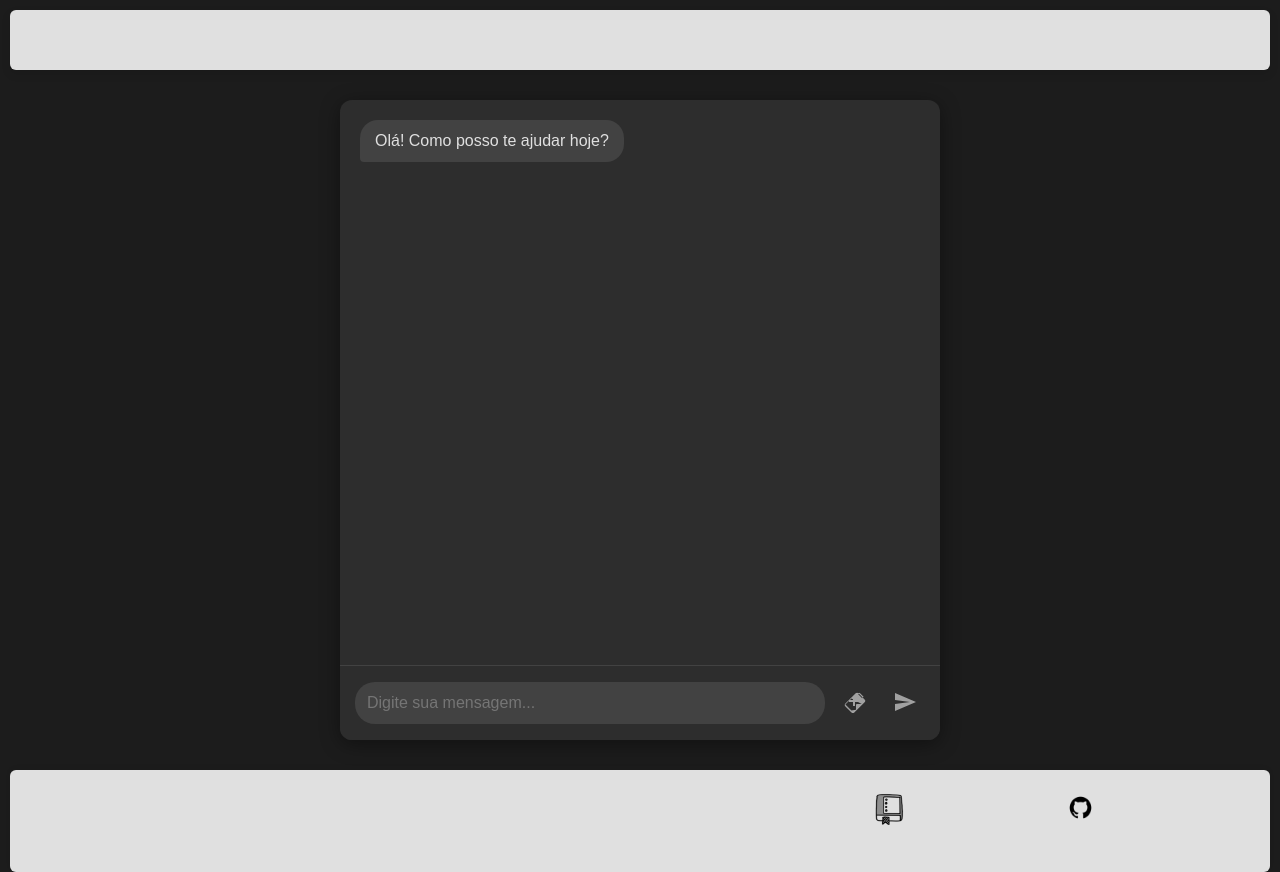
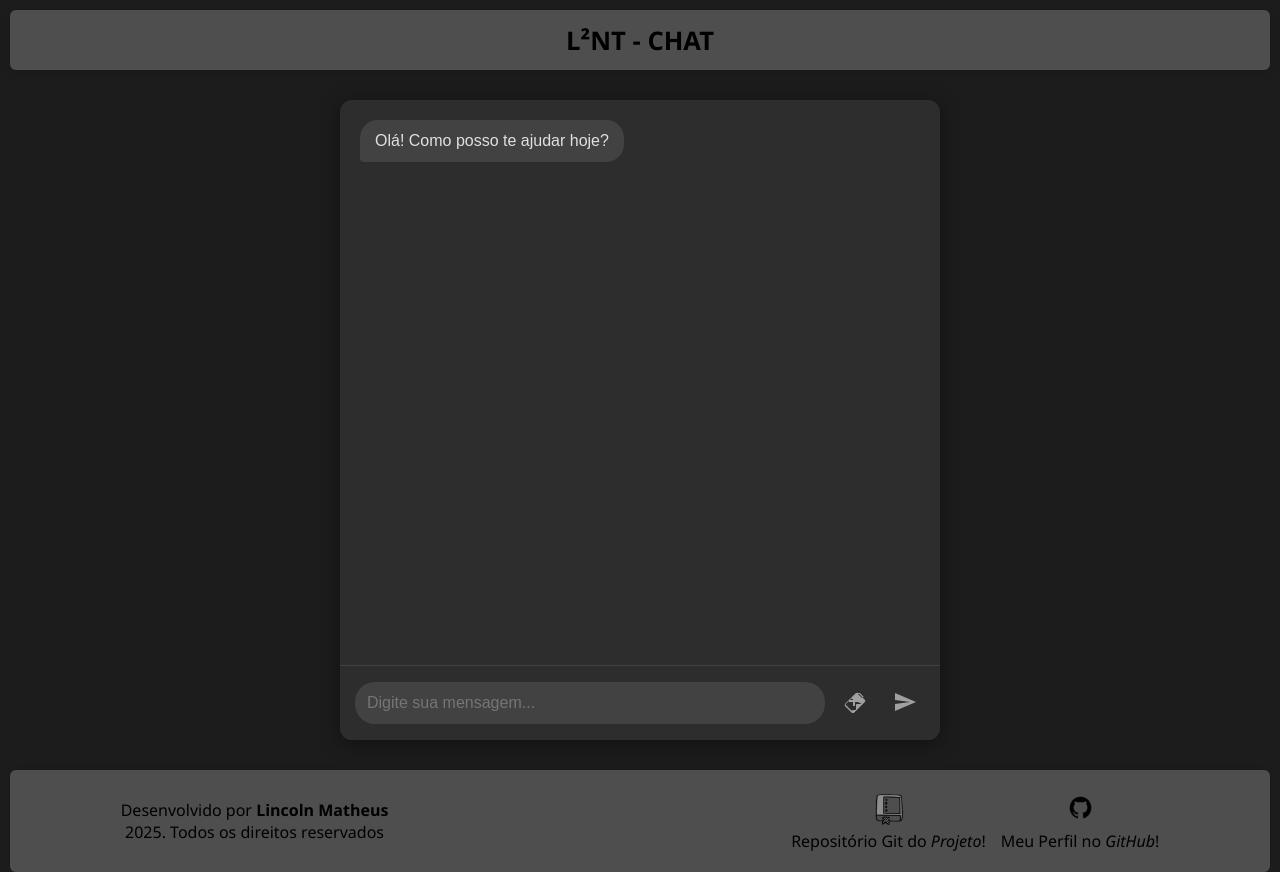
Before and after one commit to LincolnMatheus97/domini-chatbot, a Flask app: page / in a window 1280 px wide. Run offline with Flask 3, Linux system fonts and the light colour scheme; some libraries are stand-ins or nearby versions.

Commit message:
:truck: chore: Atualiza o style do front-end da API

```diff
--- a/static/css/style.css
+++ b/static/css/style.css
@@ -12,7 +12,6 @@ html, body {
 body {
     font-family: 'Segoe UI', Tahoma, Geneva, Verdana, sans-serif;
     background-color: #1c1c1c;
-    color: #e0e0e0;
     display:flex;
     flex-direction: column;
     min-height: 100%;
@@ -20,7 +19,7 @@ body {
 
 header {
     min-height: 60px;
-    background-color: #e0e0e0;
+    background-color: #4e4e4e;
     display: flex;
     align-items: center;
     justify-content: center;
@@ -51,7 +50,7 @@ main {
 
 footer {
     min-height: 60px;
-    background-color: #e0e0e0;
+    background-color: #4e4e4e;
     display: flex;
     align-items: center;
     justify-content: space-around;
```
